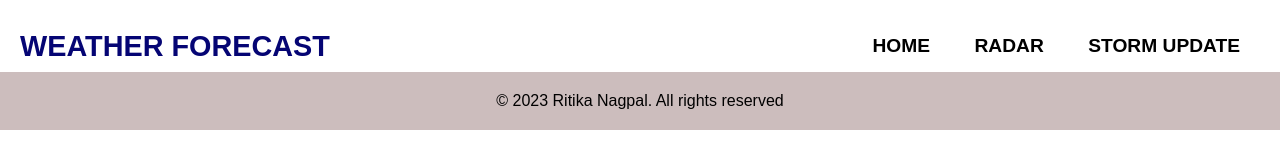
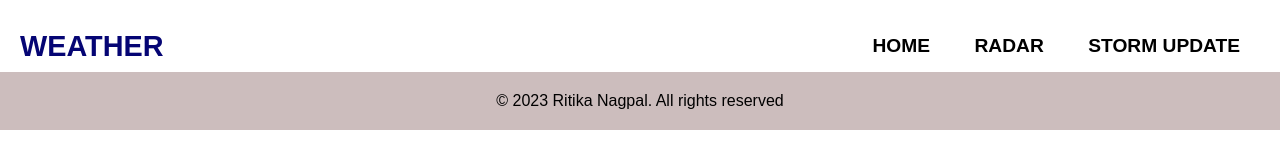
Before and after one commit to ritubhas/weather, a plain HTML site: page index.html in a window 1280 px wide. Drawn offline with nearby package versions, Linux system fonts and the light colour scheme.

Commit message:
second commit

```diff
--- a/index.html
+++ b/index.html
@@ -14,7 +14,7 @@
     <header>
         <nav class="nav">
             <a href="/" class="logo" >
-               Weather Forecast
+               Weather
             </a>
             <div class="hamburger">
                 <span class="line"></span>
```
